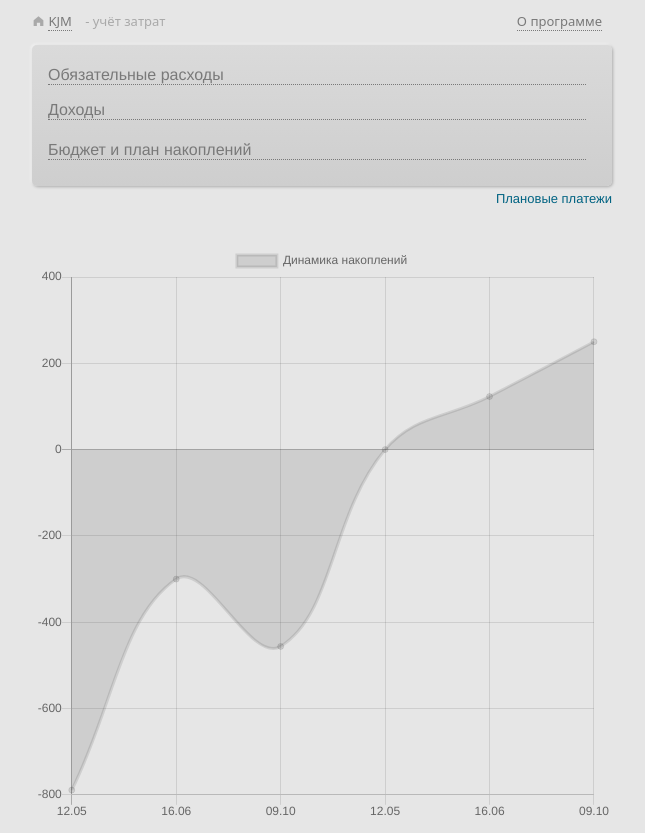
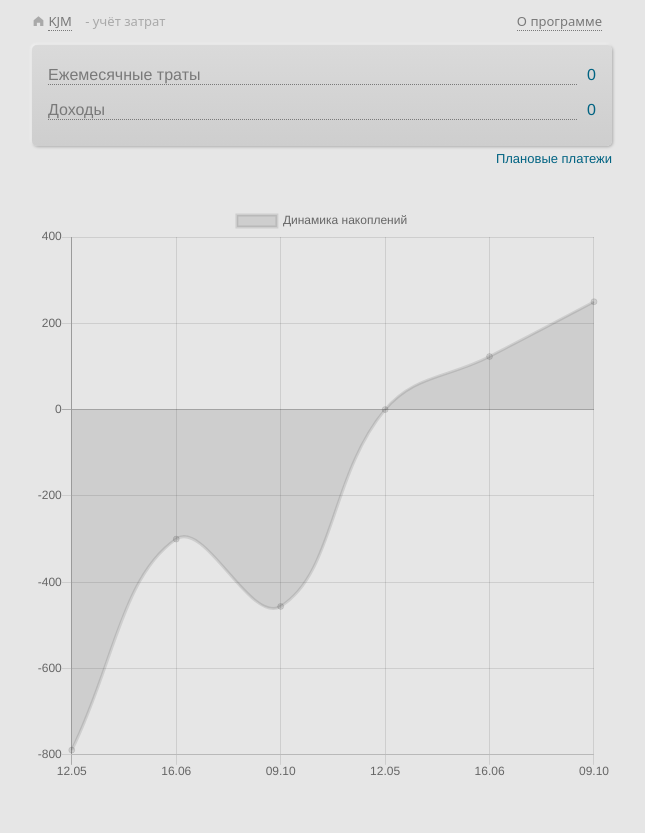
Before and after one commit to ondrey/kakebo, a Vue app: page / in a window 1280 px wide. Shown: the whole page, without its empty margins (320-965 px from the left). After the commit the page ends 800 px from the top, so only its background shows below. Built offline with nearby package versions, Linux system fonts and the light colour scheme.

Commit message:
Немного поправил главное меню

```diff
--- a/src/views/Home.vue
+++ b/src/views/Home.vue
@@ -32,15 +32,16 @@
   <div class="plan">
 
     <div class="head_box">
-      <a href="#/current-cost" class="linkpage" style="text-align:left">Обязательные расходы</a>
+      <a href="#/current-cost" class="linkpage" style="text-align:left">Ежемесячные траты</a>  {{sum_costs.toLocaleString()}}
     </div>
 
+
     <div class="head_box" style="padding-bottom:5px">
-      <a href="#/current-income" class="linkpage" style="text-align:left">Доходы</a>
+      <a href="#/current-income" class="linkpage" style="text-align:left">Доходы</a>   {{sum_planes.toLocaleString()}}
     </div>
 
-    <div class="head_box" style="padding-bottom:5px">
-      <a href="#/budget-cat" class="linkpage" style="text-align:left">Бюджет и план накоплений</a>
+    <div class="head_box" style="padding-bottom:5px" v-show="sum_planes">
+      <a href="#/budget-cat" class="linkpage" style="text-align:left">План</a> {{(budget - sum_budget_category).toLocaleString()}}
     </div>
 
   </div>
```
